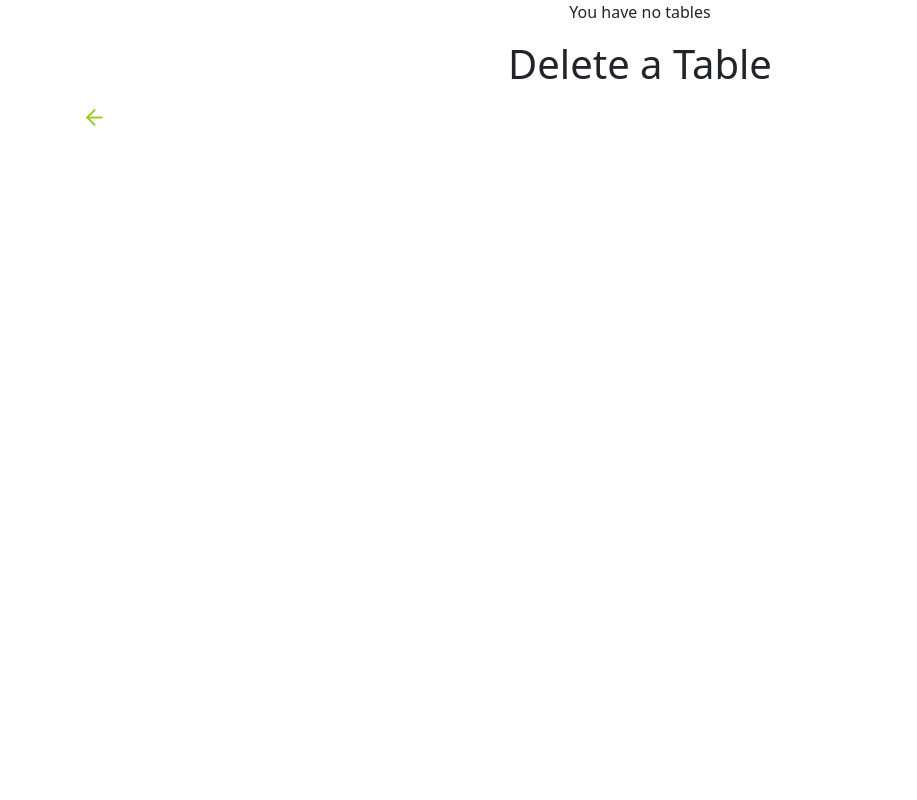
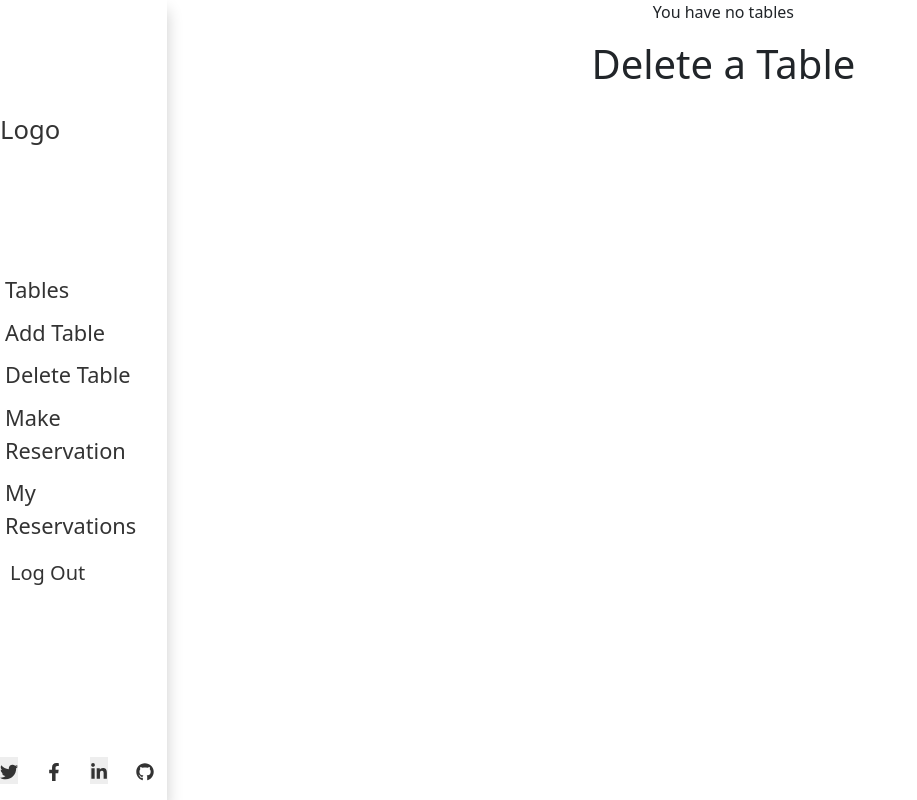
Before and after one commit to george827/Book-reservation-Front_End, a React (Create React App) app: page /DeleteTable in a window 1280 px wide. Shown: the whole page, without its empty margins (0-917 px from the left). Built offline with nearby package versions, Linux system fonts and the light colour scheme.

Commit message:
Update nav to all componenets

```diff
--- a/src/App.css
+++ b/src/App.css
@@ -293,6 +293,13 @@ li:nth-child(odd) {
   font-size: 25px;
 }
 
+/* ---delete--- */
+
+.delete-container {
+  height: 100vh;
+  overflow: auto;
+}
+
 /* reservation-form */
 
 .reservation-form {
@@ -538,7 +545,7 @@ li:nth-child(odd) {
     display: flex;
     justify-content: space-between;
     align-items: center;
-    width: 14%;
+    width: 12%;
     padding: 0;
   }
 
--- a/src/components/AddTable.jsx
+++ b/src/components/AddTable.jsx
@@ -1,5 +1,6 @@
 import React, { useState } from 'react';
 import { useSelector } from 'react-redux';
+import NavigationPanel from './NavigationPanel';
 
 const AddTable = () => {
   const [image, setImage] = useState('');
@@ -34,6 +35,7 @@ const AddTable = () => {
   };
   return (
     <>
+      <NavigationPanel />
       <div className="container">
         <div className="row">
           <div className="col-12">
--- a/src/components/DeleteTable.jsx
+++ b/src/components/DeleteTable.jsx
@@ -1,6 +1,6 @@
 import { useDispatch, useSelector } from 'react-redux';
-import { FiArrowLeft } from 'react-icons/fi';
 import { deleteRestaurantTable } from '../redux/tables/restaurantTablesSlice';
+import NavigationPanel from './NavigationPanel';
 
 const DeleteTable = () => {
   const { tablesData } = useSelector((state) => state.restaurantTables);
@@ -13,7 +13,8 @@ const DeleteTable = () => {
 
   return (
     <>
-      <div className="container">
+      <NavigationPanel />
+      <div className="container delete-container">
         {tablesData.length === 0 && (
           <div className="d-flex justify-content-center">
             <p className="text-center">You have no tables</p>
@@ -21,14 +22,9 @@ const DeleteTable = () => {
         )}
         <div>
           <h1 className="text-center">Delete a Table</h1>
-          <div>
-            <a href="/homepage" className="back-arrow">
-              <FiArrowLeft />
-            </a>
-          </div>
         </div>
         {tablesData.map((table) => (
-          <div className="my-reservation mt-3 justify-content-between" key={table.id}>
+          <div className="my-reservation mt-3 justify-content-between mb-3" key={table.id}>
             <div className="reservation-imag">
               <img src={table.image} alt={table.name} className="my-reservation-img" />
             </div>
--- a/src/components/MyReservations.jsx
+++ b/src/components/MyReservations.jsx
@@ -1,5 +1,6 @@
 import React, { useState, useEffect } from 'react';
 import Reservation from './Reservation';
+import NavigationPanel from './NavigationPanel';
 
 const MyReservations = () => {
   const [reservations, setReservations] = useState([]);
@@ -25,6 +26,8 @@ const MyReservations = () => {
   }, []);
 
   return (
+    <>
+      <NavigationPanel />
       <div className="container d-flex flex-column my-reserve
     align-items-center justify-content-center"
       >
@@ -32,12 +35,13 @@ const MyReservations = () => {
           <h1>My Reservations</h1>
           <p>{message}</p>
         </div>
-      <div className="reservations">
+        <div className="reservations mb-2">
           {reservations.map((reservation) => (
             <Reservation key={reservation.id} reservation={reservation} />
           ))}
         </div>
       </div>
+    </>
   );
 };
 
--- a/src/components/Reservation.jsx
+++ b/src/components/Reservation.jsx
@@ -12,6 +12,7 @@ const Reservation = ({ reservation }) => {
   };
 
   return (
+    <>
       <div className="my-reservation mt-3 justify-content-between">
         <div className="reservation-image">
           <img src={reservation.restaurant_table.image} alt={reservation.table_name} className="my-reservation-img" />
@@ -59,6 +60,7 @@ const Reservation = ({ reservation }) => {
           </div>
         </div>
       </div>
+    </>
   );
 };
 
--- a/src/components/ReservationForm.jsx
+++ b/src/components/ReservationForm.jsx
@@ -5,6 +5,7 @@ import ReactDatePicker from 'react-datepicker';
 import 'react-datepicker/dist/react-datepicker.css';
 import { FaCalendar } from 'react-icons/fa';
 import { postReservation } from '../redux/reservations/reservationsSlice';
+import NavigationPanel from './NavigationPanel';
 
 const ReservationForm = () => {
   const navigate = useNavigate();
@@ -72,6 +73,8 @@ const ReservationForm = () => {
 
   if (!table) {
     return (
+      <>
+        <NavigationPanel />
         <form onSubmit={handleSubmit} className="reservation-form">
           <div className="form-input">
             <label htmlFor="user">Username : </label>
@@ -146,6 +149,7 @@ const ReservationForm = () => {
             Make Reservation
           </button>
         </form>
+      </>
     );
   }
   return (
--- a/src/components/ReservedTable.jsx
+++ b/src/components/ReservedTable.jsx
@@ -2,6 +2,7 @@ import React from 'react';
 import { useSelector } from 'react-redux';
 import { useParams } from 'react-router-dom';
 import { FaCheckCircle } from 'react-icons/fa';
+import NavigationPanel from './NavigationPanel';
 
 const ReservedTable = () => {
   const {
@@ -14,6 +15,8 @@ const ReservedTable = () => {
   const userName = user.name;
 
   return (
+    <>
+      <NavigationPanel />
       <section className="reserved-table-section">
         <h3>Successfully reserved a table!</h3>
         <article>
@@ -42,6 +45,7 @@ const ReservedTable = () => {
         </article>
         <FaCheckCircle className="check" />
       </section>
+    </>
   );
 };
 
```
Also changed, not shown: 2 other files (tests, documents, lock files or other folders). Lines whose indentation alone changed are shown as unchanged.
